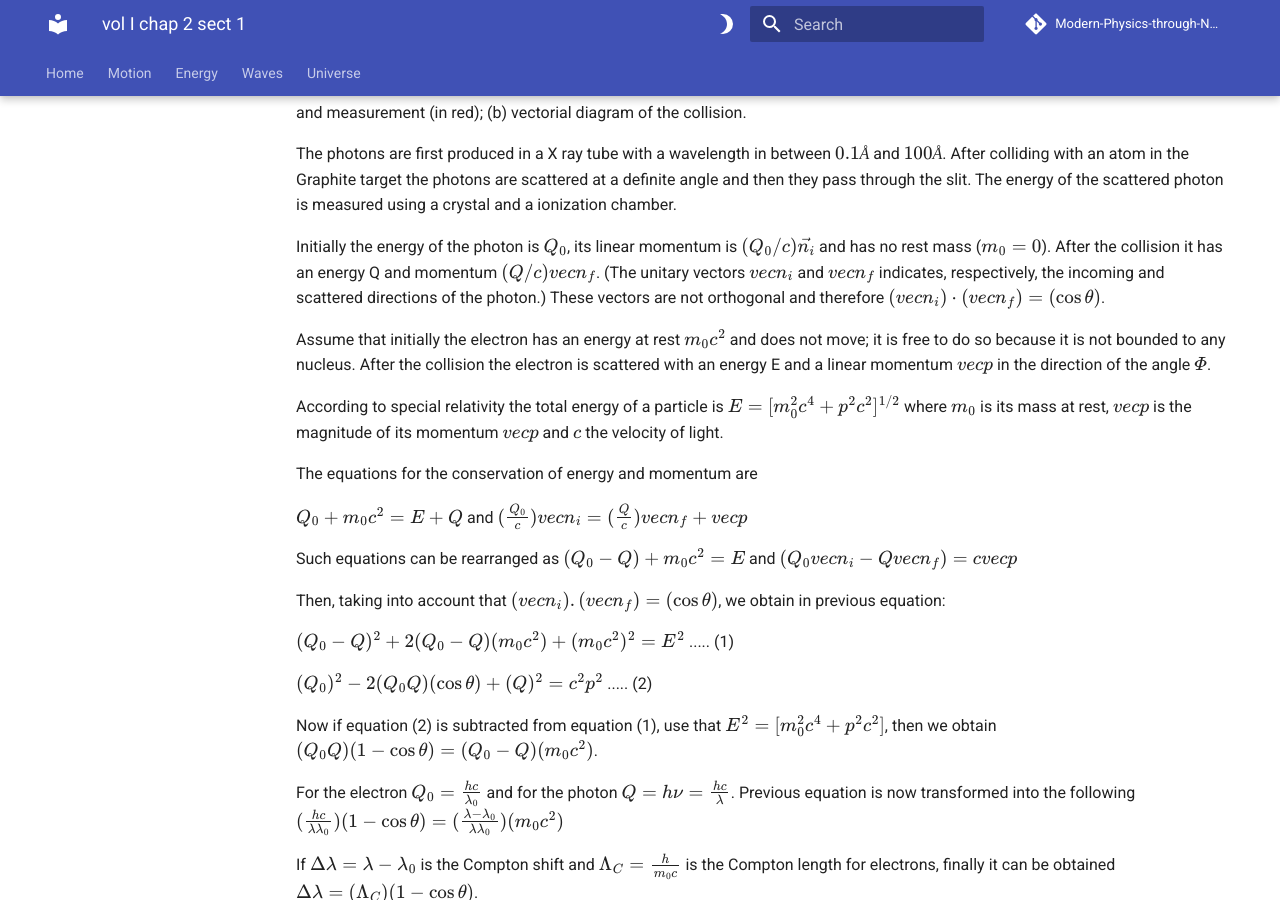
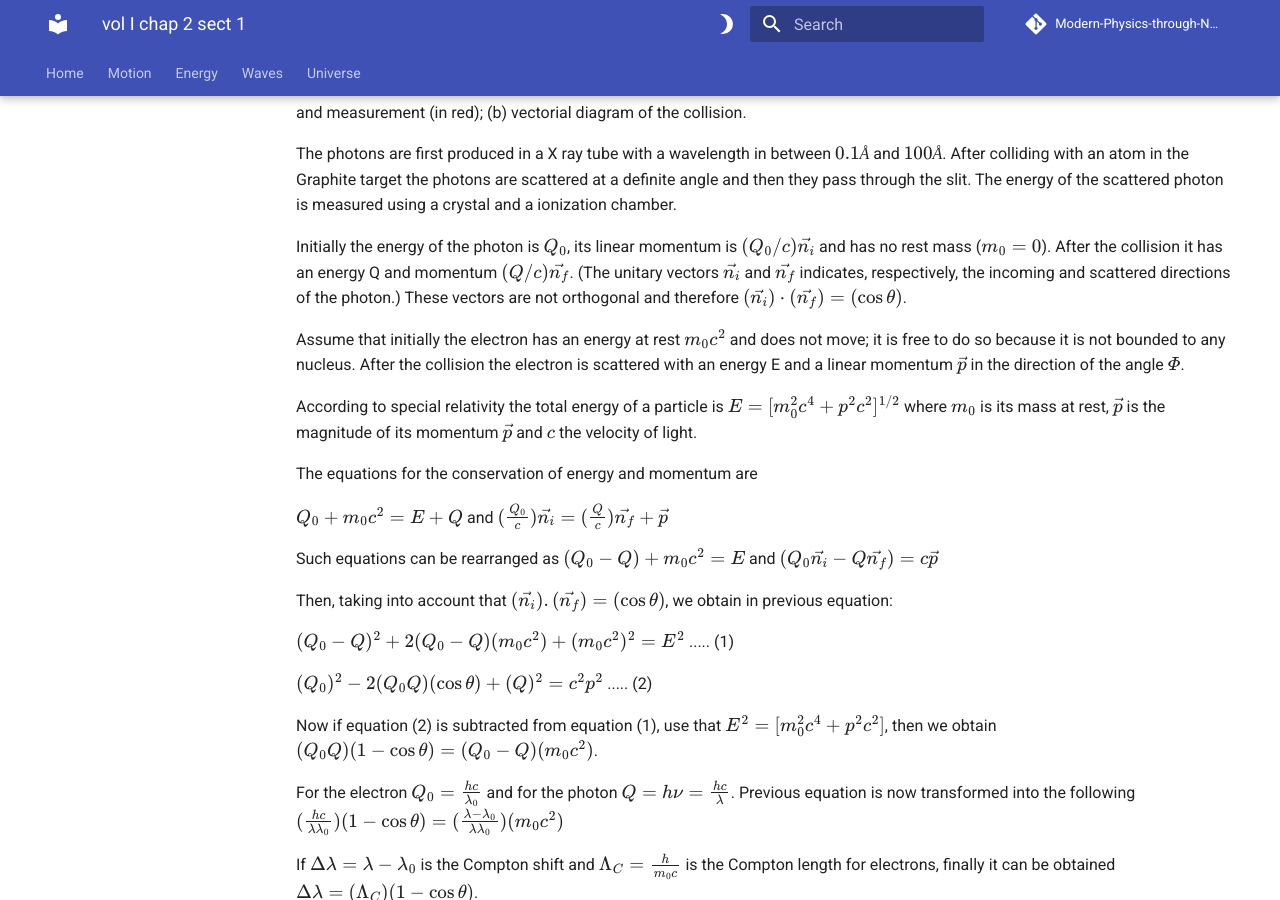
Before and after one commit to modphysnobel/modphysnobel.github.io, an MkDocs documentation site: the page built from docs/vol-I/vol-I-chap-2-sect-1.md, in a window 1280 px wide and 900 px high, scrolled down 8108 px. Built offline with MkDocs 1.6.1 and Material for MkDocs 9.7.7, drawn with Linux system fonts in a browser that asks for light colours; some web fonts are replaced; comment, search, counter and statistics services are not loaded.

Commit message:
Update vol-I-chap-2-sect-1.md

```diff
--- a/docs/vol-I/vol-I-chap-2-sect-1.md
+++ b/docs/vol-I/vol-I-chap-2-sect-1.md
@@ -256,19 +256,19 @@ What follows is a scheme describing the experimental setting where the three reg
 
 The photons are first produced in a X ray tube with a wavelength in between $0.1 Å$ and $100 Å$. After colliding with an atom in the Graphite target the photons are scattered at a definite angle and then they pass through the slit.  The energy of the scattered photon is measured using a crystal and a ionization chamber.
 
-Initially the energy of the photon is $Q_0$, its linear momentum is $(Q_0/c)\vec{n_i}$ and has no rest mass ($m_0 = 0$). After the collision it has an energy Q and momentum $(Q/c)vec{n_f}$.  (The unitary vectors $vec{n_i}$ and $vec{n_f}$ indicates, respectively, the incoming and scattered directions of the photon.) These vectors are not orthogonal and therefore $(vec{n_i}) \cdot (vec{n_f})=(\cos \theta)$.
+Initially the energy of the photon is $Q_0$, its linear momentum is $(Q_0/c)\vec{n_i}$ and has no rest mass ($m_0 = 0$). After the collision it has an energy Q and momentum $(Q/c)\vec{n_f}$.  (The unitary vectors $\vec{n_i}$ and $\vec{n_f}$ indicates, respectively, the incoming and scattered directions of the photon.) These vectors are not orthogonal and therefore $(\vec{n_i}) \cdot (\vec{n_f})=(\cos \theta)$.
 
-Assume that initially the electron has an energy at rest $m_0c^2$ and does not move; it is free to do so because it is not bounded to any nucleus. After the collision the electron is scattered with an energy E and a linear momentum $vec{p}$ in the direction of the angle $Φ$.
+Assume that initially the electron has an energy at rest $m_0c^2$ and does not move; it is free to do so because it is not bounded to any nucleus. After the collision the electron is scattered with an energy E and a linear momentum $\vec{p}$ in the direction of the angle $Φ$.
 
-According to special relativity the total energy of a particle is $E = [m_0^2c^4 + p^2c^2]^{1/2}$ where $m_0$ is its mass at rest, $vec{p}$ is the magnitude of its momentum $vec{p}$ and $c$ the velocity of light.
+According to special relativity the total energy of a particle is $E = [m_0^2c^4 + p^2c^2]^{1/2}$ where $m_0$ is its mass at rest, $\vec{p}$ is the magnitude of its momentum $\vec{p}$ and $c$ the velocity of light.
 
 The equations for the conservation of energy and momentum are
 
-$Q_0+ m_0c^2=E+Q$  and $(\frac{Q_0}{c}) vec{n_i}= (\frac{Q}{c}) vec{n_f}+ vec{p}$
+$Q_0+ m_0c^2=E+Q$  and $(\frac{Q_0}{c}) \vec{n_i}= (\frac{Q}{c}) \vec{n_f}+ \vec{p}$
 
-Such equations can be rearranged as $(Q_0-Q)+ m_0c^2=E$ and $(Q_0vec{n_i}- Qvec{n_f} )= cvec{p}$
+Such equations can be rearranged as $(Q_0-Q)+ m_0c^2=E$ and $(Q_0\vec{n_i}- Q\vec{n_f} )= c\vec{p}$
 
-Then, taking into account that $(vec{n_i}).(vec{n_f})=(\cos \theta)$, we obtain in previous equation:
+Then, taking into account that $(\vec{n_i}).(\vec{n_f})=(\cos \theta)$, we obtain in previous equation:
 
 $(Q_0- Q)^2+ 2(Q_0-Q)(m_0c^2 )+ (m_0c^2 )^2 = E^2$ ..... (1)
 
```
